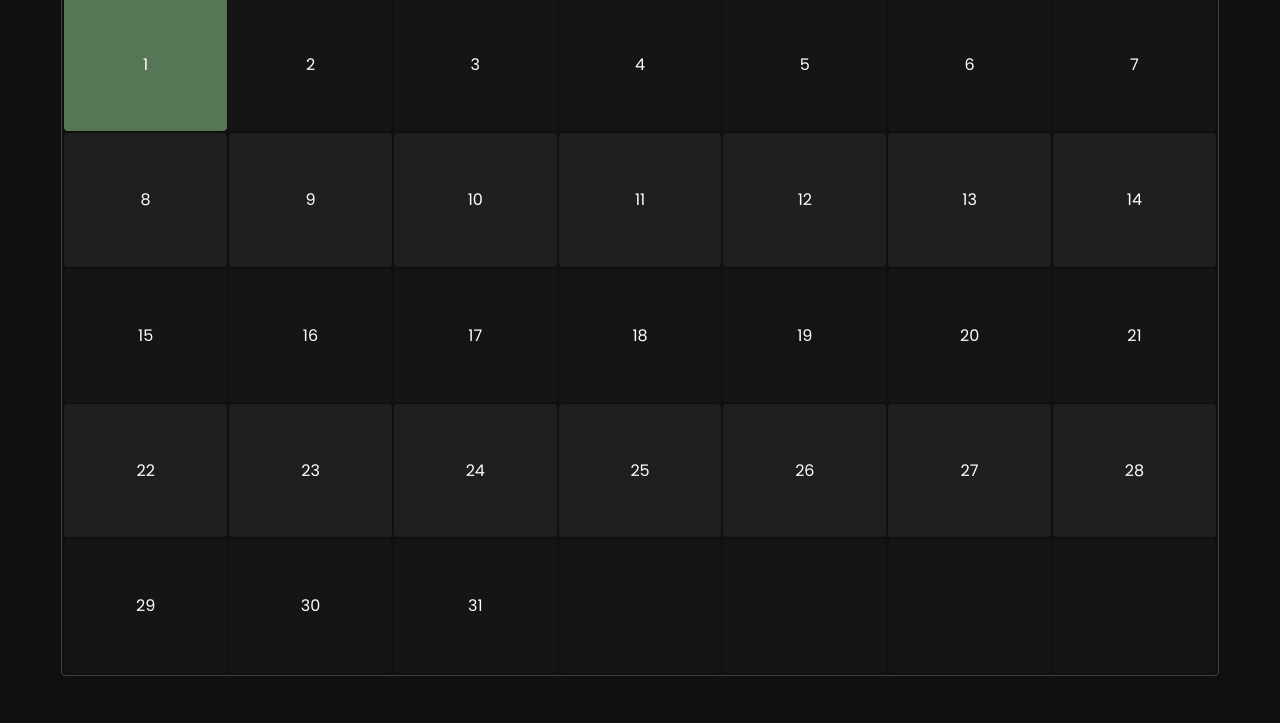
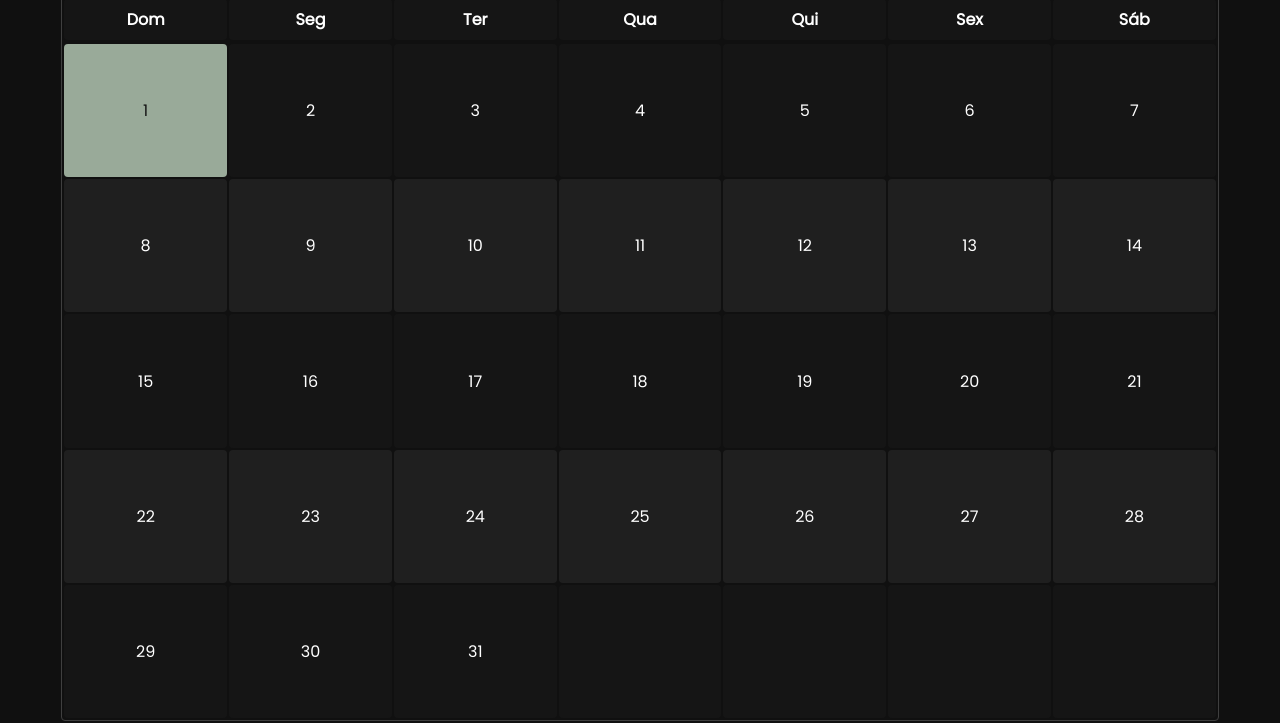
Before and after one commit to GremioRenove/GremioRenove.github.io, a plain HTML site: page calendarios/gremioCalendar.html in a window 1280 px wide. Shown: the part 216-939 px from the top of the page. Drawn offline with Linux system fonts and the light colour scheme.

Commit message:
Add files via upload

```diff
--- a/calendarios/script.js
+++ b/calendarios/script.js
@@ -1,15 +1,5 @@
 const dataCContainer = document.getElementById("calendarContainer");
 let year = 2023;
-
-function generateCalendarHTML(month, year, holidays) {
-  // Create a new Date object for the first day of the month
-  let firstDay = new Date(year, month, 1);
-
-  // Get the day of the week for the first day of the month (0 = Sunday, 6 = Saturday)
-  let firstDayOfWeek = firstDay.getDay();
-
-  // Get the number of days in the month
-  let daysInMonth = new Date(year, month + 1, 0).getDate();
 
 // Create an array of month names
 let monthNames = [
@@ -27,8 +17,18 @@ function generateCalendarHTML(month, year, holidays) {
   "Dezembro",
 ];
 
+function generateCalendarHTML(month, year, holidays) {
+  // Create a new Date object for the first day of the month
+  let firstDay = new Date(year, month, 1);
+
+  // Get the day of the week for the first day of the month (0 = Sunday, 6 = Saturday)
+  let firstDayOfWeek = firstDay.getDay();
+
+  // Get the number of days in the month
+  let daysInMonth = new Date(year, month + 1, 0).getDate();
+
   // Create an HTML table for the calendar
-  let calendarHTML = `<h1 class="monthName">${monthNames[month]} ${year}</h1>`;
+  let calendarHTML = `<h1 class="monthName" id="${monthNames[month]}">${monthNames[month]} ${year}</h1>`;
 
   // Create an HTML table for the calendar
   calendarHTML += "<table>";
@@ -43,11 +43,17 @@ function generateCalendarHTML(month, year, holidays) {
 
   // Add cells for each day of the month
   for (let day = 1; day <= daysInMonth; day++) {
+    let date = new Date(year, month, day);
+    let dayOfWeek = date.getDay();
     if ((day + firstDayOfWeek - 1) % 7 === 0) {
       calendarHTML += "</tr><tr>";
     }
     if (holidays.includes(day)) {
-      calendarHTML += `<td class="holiday">${day}</td>`;
+      if (dayOfWeek === 0 || dayOfWeek === 6) {
+        calendarHTML += `<td class="holiday noFaculty" data-day="${day}">${day}</td>`;
+      } else {
+        calendarHTML += `<td class="holiday" data-day="${day}">${day}</td>`;
+      }
     } else {
       calendarHTML += `<td>${day}</td>`;
     }
@@ -62,52 +68,131 @@ function generateCalendarHTML(month, year, holidays) {
 
   return calendarHTML;
 }
+// Create a nested JSON object with holiday descriptions
+let holidayDescriptions = {
+  1: {
+    // January
+    1: "Ano Novo",
+  },
+  2: {
+    // February
+    20: "Segunda-feira de Carnaval",
+    21: "Carnaval",
+    22: "Quarta-feira de Cinzas(Ponto facultativo)",
+  },
+  3: {
+    // March
+    8: "Dia internacional da Mulher",
+    23: "Outono",
+  },
+  4: {
+    // April
+    2: "Domingo de Ramos",
+    7: "Sexta-feira Santa",
+    8: "Sábado Aleluia",
+    9: "Páscoa",
+    19: "Dia do Índio",
+    21: "Tiradentes",
+    22: "Descobrimento do Brasil",
+  },
+  5: {
+    // May
+    1: "Dia do Trabalho",
+    14: "Dia das Mães",
+  },
+  6: {
+    // June
+    8: "Corpus Christi",
+    12: "Dia dos Namorados",
+    21: "Solstício de Inverno",
+    24: "Dia de São João",
+  },
+  7: {
+    // July
+    9: "Dia da Revolução Constitucionalista",
+    20: "Dia do Amigo e Internacional da Amizade",
+  },
+  8: {
+    // August
+    13: "Dia dos Pais",
+    22: "Dia do Folclore",
+    25: "Dia do Soldado",
+  },
+  9: {
+    // September
+    7: "Dia da Independência do Brasil",
+    21: "Dia da Árvore",
+    23: "Início da Primavera",
+  },
+  10: {
+    // October
+    12: "Dia das Crianças/Nossa Senhora Aparecida",
+    15: "Dia do Professor",
+    28: "Dia do Servidor Público",
+    31: "Dia das Bruxas - Halloween / Dia do Saci",
+  },
+  11: {
+    // November
+    1: "Dia de Todos os Santos",
+    2: "Finados",
+    15: "Proclamação da República",
+    19: "Dia da Bandeira",
+    20: "Dia Nacional da Consciência Negra",
+  },
+  11: {
+    // December
+    22: "Início do Verão - Solstício de Verão",
+    24: "Véspera de Natal",
+    25: "Natal",
+    31: "Véspera de Ano-Novo",
+  },
+  // ...
+};
 
 // Generate calendars for each month of the year
 for (let month = 0; month < 12; month++) {
-  // Set holidays for each month (replace with actual holiday dates)
-  let holidays;
-  switch (month) {
-    case 0: // January
-      holidays = [1];
-      break;
-    case 1: // February
-      holidays = [20, 21, 22];
-      break;
-    case 2: // March
-      holidays = [8, 20];
-      break;
-    case 3: // April
-      holidays = [2, 6, 7, 8, 9, 19, 21, 22];
-      break;
-    case 4: // May
-      holidays = [1, 14];
-      break;
-    case 5: // June
-      holidays = [8, 12, 21, 24];
-      break;
-    case 6: // July
-      holidays = [9, 20];
-      break;
-    case 7: // August
-      holidays = [13, 22, 25];
-      break;
-    case 8: // September
-      holidays = [7, 21, 23];
-      break;
-    case 9: // October
-      holidays = [12, 14, 15, 28, 31];
-      break;
-    case 10: // November
-      holidays = [1, 2, 15, 19, 20];
-      break;
-    case 11: // December
-      holidays = [22, 24, 25, 31];
-      break;
-    default:
-      holidays = [];
-  }
-
+  let holidays = Object.keys(holidayDescriptions[month + 1] || {}).map(Number);
   let calendarHTML = generateCalendarHTML(month, year, holidays);
   dataCContainer.innerHTML += calendarHTML;
 }
+
+// Create a description card element
+let descriptionCard = document.createElement("div");
+descriptionCard.classList.add("description-card");
+document.body.appendChild(descriptionCard);
+
+// Add an event listener to holiday cells
+dataCContainer.addEventListener("click", (event) => {
+  if (event.target.classList.contains("holiday")) {
+    let month = event.target
+      .closest("table")
+      .previousElementSibling.textContent.split(" ")[0];
+    let day = event.target.dataset.day;
+    let monthIndex = monthNames.indexOf(month) + 1;
+    let description = holidayDescriptions[monthIndex][day];
+    descriptionCard.innerHTML = description;
+    descriptionCard.style.display = "block";
+    let rect = event.target.getBoundingClientRect();
+    descriptionCard.style.left = `${event.pageX}px`;
+    descriptionCard.style.top = `${event.pageY}px`;
+  } else {
+    descriptionCard.style.display = "none";
+  }
+});
+
+let anchorsContainer = document.createElement("div");
+dataCContainer.parentNode.insertBefore(anchorsContainer, dataCContainer);
+
+let anchorsList = document.createElement("ul");
+anchorsList.classList.add("anchorsList");
+anchorsContainer.appendChild(anchorsList);
+
+for (let month = 0; month < 12; month++) {
+  let anchor = document.createElement("a");
+  anchor.href = `#${monthNames[month]}`;
+  anchor.innerHTML = `${monthNames[month]} <span class="flow"></span>`;
+
+  let listItem = document.createElement("li");
+  listItem.appendChild(anchor);
+  anchorsList.appendChild(listItem);
+}
--- a/calendarios/style.css
+++ b/calendarios/style.css
@@ -123,3 +123,28 @@ tr:nth-child(odd) {
 tr:nth-child(even) {
   background-color: #1f1f1f;
 }
+
+.description-card {
+  position: absolute;
+  display: none;
+  padding: 10px 5px;
+  background-color: #151515;
+  border: 2px solid #575;
+}
+
+.anchorsList {
+  font-size: 1em;
+  display: flex;
+}
+
+.anchorsList li a {
+  margin-right: 1vw;
+}
+.anchorsList li a .flow {
+  margin-top: 0.1vh;
+}
+
+.noFaculty {
+  background-color: #9a9;
+  color: #151515;
+}
```
Lines whose indentation alone changed are shown as unchanged.
